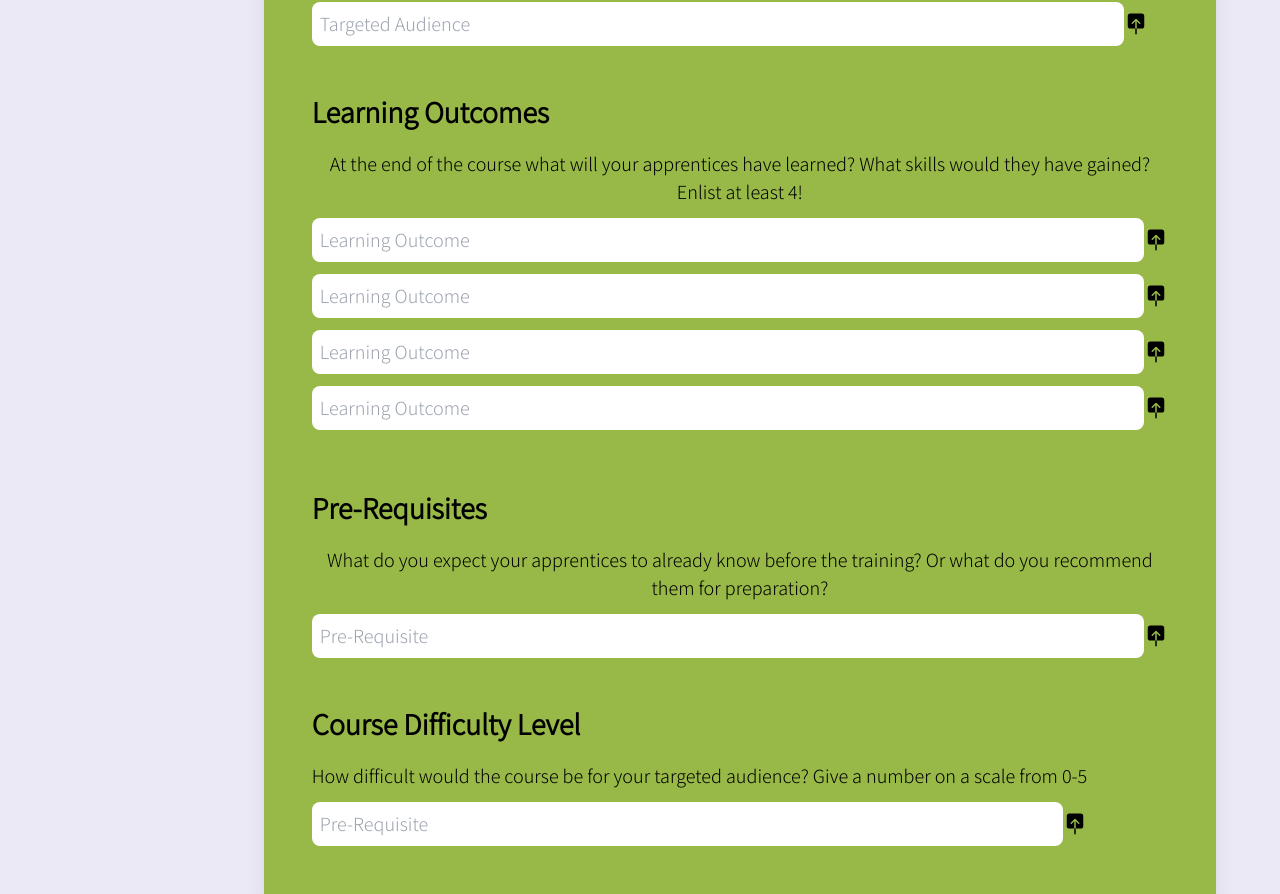
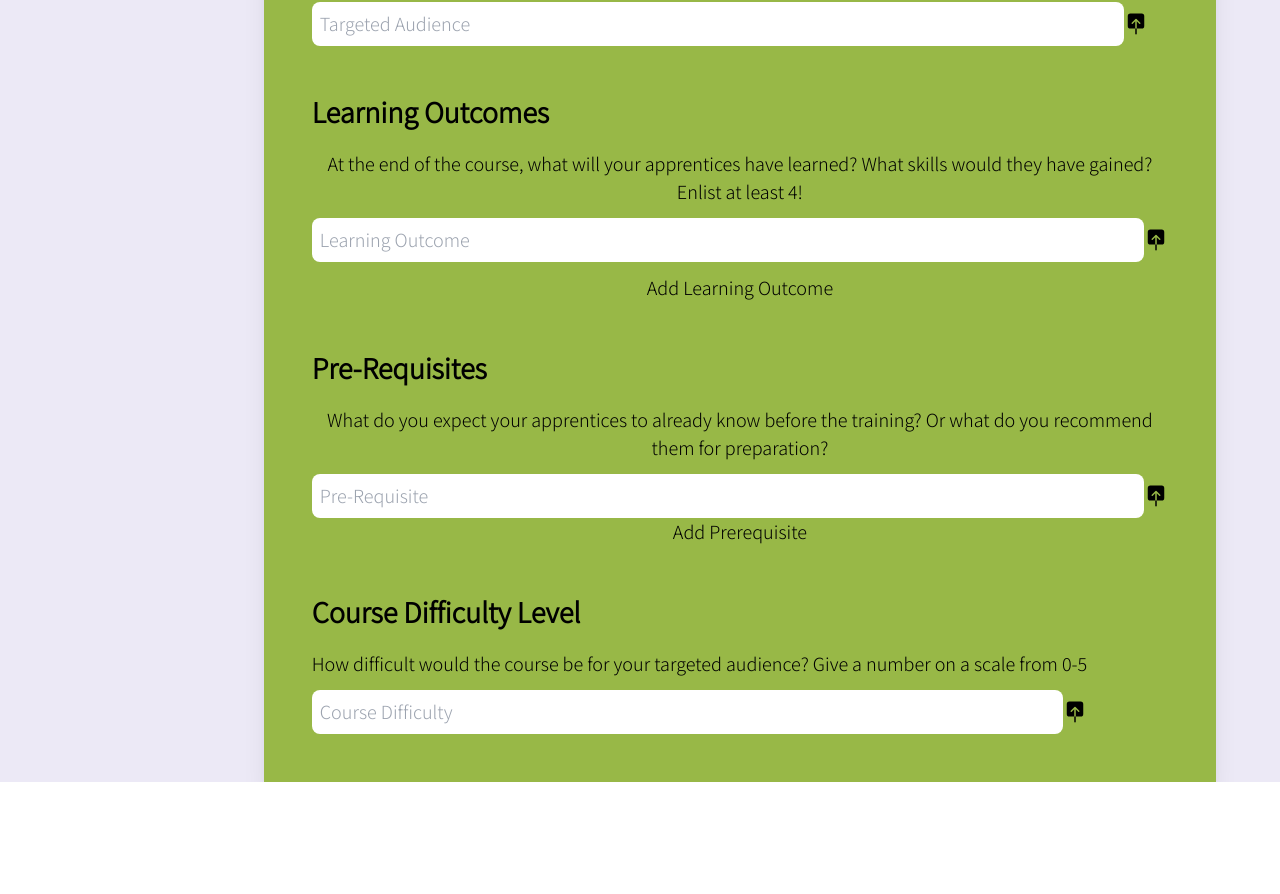
Before and after one commit to ApprenticeEngage/apprentice-mentor-interface, a React (Vite) app: page / in a window 1280 px wide. Shown: the part 359-1253 px from the top of the page. After the commit the page ends 1141 px from the top, so only its background shows below. Built offline with nearby package versions, Linux system fonts and the light colour scheme.

Commit message:
audience page react hooks added and constraints for course diff

```diff
--- a/src/components/CourseEdit/Audience.tsx
+++ b/src/components/CourseEdit/Audience.tsx
@@ -1,7 +1,45 @@
-import React from "react";
+import React, { useState } from "react";
 import { IoPush } from "react-icons/io5";
+import useCourseDifficulty from "../../hooks/courseDiffHook";
 
 const Audience = () => {
+  const [learningOutcomes, setLearningOutcomes] = useState([""]);
+  const [prerequisites, setPrerequisites] = useState([""]);
+ const [courseDifficulty, setCourseDifficulty] = useCourseDifficulty(0, 5);
+
+
+  const handleAddLearningOutcome = () => {
+    setLearningOutcomes([...learningOutcomes, ""]);
+  };
+
+  const handleAddPrerequisite = () => {
+    setPrerequisites([...prerequisites, ""]);
+  };
+  const handleRemoveLearningOutcome = (index) => {
+    const updatedLearningOutcomes = [...learningOutcomes];
+    updatedLearningOutcomes.splice(index, 1);
+    setLearningOutcomes(updatedLearningOutcomes);
+  };
+  const handleRemovePrerequisite = (index) => {
+    const updatedPrerequisites = [...prerequisites];
+    updatedPrerequisites.splice(index, 1);
+    setPrerequisites(updatedPrerequisites);
+  };
+
+
+
+  const handleInputChange = (index, e, type) => {
+    if (type === "learningOutcome") {
+      const updatedLearningOutcomes = [...learningOutcomes];
+      updatedLearningOutcomes[index] = e.target.value;
+      setLearningOutcomes(updatedLearningOutcomes);
+    } else if (type === "prerequisite") {
+      const updatedPrerequisites = [...prerequisites];
+      updatedPrerequisites[index] = e.target.value;
+      setPrerequisites(updatedPrerequisites);
+    }
+  };
+
   return (
     <div className="w-full flex flex-col justify-start items-start text-text">
       <div className="p-12 font-bold">
@@ -27,84 +65,78 @@ const Audience = () => {
         </div>
       </div>
 
+      {/* learning outcome */}
       <h1 className="text-3xl mb-5 px-12 font-semibold">Learning Outcomes</h1>
-      {/* learning outcomes */}
-
       <div className="px-12 text-xl font-light flex flex-col mb-12">
         <p className="mb-3">
-          At the end of the course what will your apprentices have learned? What
-          skills would they have gained? Enlist at least 4!
+          At the end of the course, what will your apprentices have learned?
+          What skills would they have gained? Enlist at least 4!
         </p>
-        <div className="flex flex-row items-center mb-3">
-          <input
-            placeholder="Learning Outcome"
-            className="text-accent rounded-lg p-2 grow"
-          />
-          <div className="hover:cursor-pointer">
-            <IoPush size={24} />
+        {learningOutcomes.map((outcome, index) => (
+          <div className="flex flex-row items-center mb-3" key={index}>
+            <input
+              placeholder="Learning Outcome"
+              className="text-accent rounded-lg p-2 grow"
+              value={outcome}
+              onChange={(e) => handleInputChange(index, e, "learningOutcome")}
+            />
+            <div className="hover:cursor-pointer">
+              <IoPush size={24} />
+            </div>
           </div>
-        </div>
-        <div className="flex flex-row items-center mb-3">
-          <input
-            placeholder="Learning Outcome"
-            className="text-accent rounded-lg p-2 grow"
-          />
-          <div className="hover:cursor-pointer">
-            <IoPush size={24} />
-          </div>
-        </div>
-        <div className="flex flex-row items-center mb-3">
-          <input
-            placeholder="Learning Outcome"
-            className="text-accent rounded-lg p-2 grow"
-          />
-          <div className="hover:cursor-pointer">
-            <IoPush size={24} />
-          </div>
-        </div>
-        <div className="flex flex-row items-center mb-3">
-          <input
-            placeholder="Learning Outcome"
-            className="text-accent rounded-lg p-2 grow"
-          />
-          <div className="hover:cursor-pointer">
-            <IoPush size={24} />
-          </div>
-        </div>
+        ))}
+        <button
+          className="text-text hover:cursor-pointer"
+          onClick={handleAddLearningOutcome}
+        >
+          Add Learning Outcome
+        </button>
       </div>
 
+      {/* pre Requisite */}
       <h1 className="text-3xl mb-5 px-12 font-semibold">Pre-Requisites</h1>
-      {/* pre-req */}
       <div className="px-12 text-xl font-light flex flex-col mb-12">
         <p className="mb-3">
           What do you expect your apprentices to already know before the
           training? Or what do you recommend them for preparation?
         </p>
-        <div className="flex flex-row items-center">
-          <input
-            placeholder="Pre-Requisite"
-            className="text-accent rounded-lg p-2 grow"
-          />
-          <div className="hover:cursor-pointer">
-            <IoPush size={24} />
+        {prerequisites.map((prerequisite, index) => (
+          <div className="flex flex-row items-center" key={index}>
+            <input
+              placeholder="Pre-Requisite"
+              className="text-accent rounded-lg p-2 grow"
+              value={prerequisite}
+              onChange={(e) => handleInputChange(index, e, "prerequisite")}
+            />
+            <div className="hover:cursor-pointer">
+              <IoPush size={24} />
+            </div>
           </div>
-        </div>
+        ))}
+        <button
+          className="text-text hover:cursor-pointer"
+          onClick={handleAddPrerequisite}
+        >
+          Add Prerequisite
+        </button>
       </div>
 
+      {/* course difficulty */}
       <h1 className="text-3xl mb-5 px-12 font-semibold">
         Course Difficulty Level
       </h1>
-      {/* course difficulty */}
       <div className="px-12 text-xl font-light flex flex-col mb-12">
         <p className="mb-3">
-         How difficult would the course be for your targeted audience?
-         Give a number on a scale from 0-5
+          How difficult would the course be for your targeted audience? Give a
+          number on a scale from 0-5
         </p>
         <div className="flex flex-row items-center">
           <input
-            placeholder="Pre-Requisite"
+            placeholder="Course Difficulty"
             className="text-accent rounded-lg p-2 grow"
             type="number"
+            value={courseDifficulty}
+            onChange={(e) => setCourseDifficulty(e.target.value)}
           />
           <div className="hover:cursor-pointer">
             <IoPush size={24} />
--- /dev/null
+++ b/src/hooks/courseDiffHook.tsx
@@ -0,0 +1,15 @@
+import { useState } from "react";
+
+const useCourseDifficulty = (minValue, maxValue) => {
+  const [courseDifficulty, setCourseDifficulty] = useState("");
+
+  const handleInputChange = (value) => {
+    if (value >= minValue && value <= maxValue) {
+      setCourseDifficulty(value);
+    }
+  };
+
+  return [courseDifficulty, handleInputChange];
+};
+
+export default useCourseDifficulty;
```
